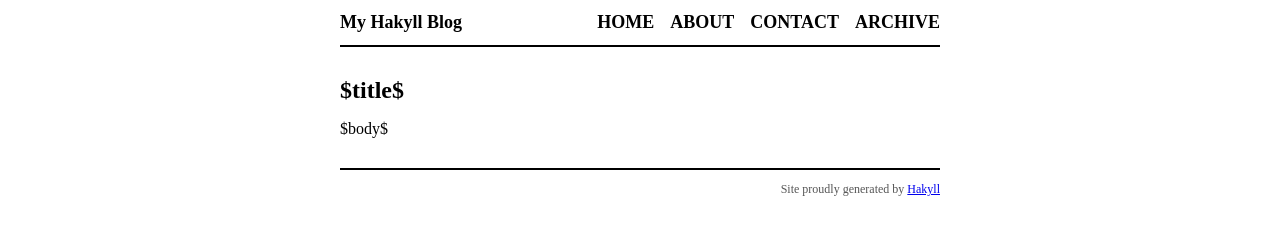
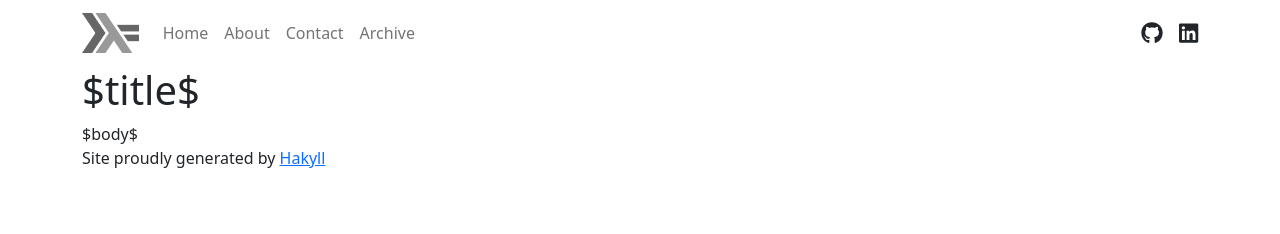
Before and after one commit to marijanp/marijanp.github.io, a plain HTML site: page templates/default.html in a window 1280 px wide. Drawn offline with nearby package versions, Linux system fonts and the light colour scheme.

Commit message:
use bootstrap and fontawesome

```diff
--- a/templates/default.html
+++ b/templates/default.html
@@ -4,22 +4,40 @@
         <meta charset="utf-8">
         <meta http-equiv="x-ua-compatible" content="ie=edge">
         <meta name="viewport" content="width=device-width, initial-scale=1">
-        <title>My Hakyll Blog - $title$</title>
-        <link rel="stylesheet" href="/css/default.css" />
+        <title>marijanp's homepage - $title$</title>
+        <link href="https://cdn.jsdelivr.net/npm/bootstrap@5.1.3/dist/css/bootstrap.min.css" rel="stylesheet" integrity="sha384-1BmE4kWBq78iYhFldvKuhfTAU6auU8tT94WrHftjDbrCEXSU1oBoqyl2QvZ6jIW3" crossorigin="anonymous">
     </head>
     <body>
         <header>
-            <div class="logo">
-                <a href="/">My Hakyll Blog</a>
+            <nav class="navbar nav-transparent navbar-expand-lg navbar-light">
+                <div class="container">
+                    <a class="navbar-brand" href="https://marijanp.github.io/"><img src="/images/haskell-logo.png" height="40px"></a>
+                    <!-- mobile navbar toggle button -->
+                    <button class="navbar-toggler" type="button" data-bs-toggle="collapse" data-bs-target="#navbarNav" aria-controls="navbarNav" aria-expanded="false" aria-label="Toggle navigation">
+                        <span class="navbar-toggler-icon"></span>
+                    </button>
+                    <!-- navigation items -->
+                    <div class="collapse navbar-collapse" id="navbarNav">
+                      <ul class="navbar-nav">
+                          <li class="nav-item"><a class="nav-link" href="/">Home</a></li>
+                          <li class="nav-item"><a class="nav-link" href="/about.html">About</a></li>
+                          <li class="nav-item"><a class="nav-link" href="/contact.html">Contact</a></li>
+                          <li class="nav-item"><a class="nav-link" href="/archive.html">Archive</a></li>
+                      </ul>
+                      <!-- external links -->
+                      <ul class="navbar-nav ms-auto">
+                          <li class="nav-item" style="font-size: 22px">
+                              <a href="https://github.com/marijanp" class="ms-3 text-dark btn-github"><i class="fab fa-github"></i></a>
+                          </li>
+                          <li class="nav-item" style="font-size: 22px">
+                              <a href="https://linkedin.com/in/marijanp" class="ms-3 text-dark btn-linkedin"><i class="fab fa-linkedin"></i></a>
+                          </li>
+                      </ul>
                 </div>
-            <nav>
-                <a href="/">Home</a>
-                <a href="/about.html">About</a>
-                <a href="/contact.html">Contact</a>
-                <a href="/archive.html">Archive</a>
             </nav>
         </header>
 
+        <div class="container">
             <main role="main">
                     <h1>$title$</h1>
                     $body$
@@ -29,5 +47,8 @@
                 Site proudly generated by
                 <a href="http://jaspervdj.be/hakyll">Hakyll</a>
             </footer>
+        </div>
+        <script src="https://cdn.jsdelivr.net/npm/bootstrap@5.1.3/dist/js/bootstrap.bundle.min.js" integrity="sha384-ka7Sk0Gln4gmtz2MlQnikT1wXgYsOg+OMhuP+IlRH9sENBO0LRn5q+8nbTov4+1p" crossorigin="anonymous"></script>
+        <script defer src="https://use.fontawesome.com/releases/v5.0.10/js/all.js" integrity="sha384-slN8GvtUJGnv6ca26v8EzVaR9DC58QEwsIk9q1QXdCU8Yu8ck/tL/5szYlBbqmS+" crossorigin="anonymous"></script>
     </body>
 </html>
```
Lines whose indentation alone changed are shown as unchanged.
